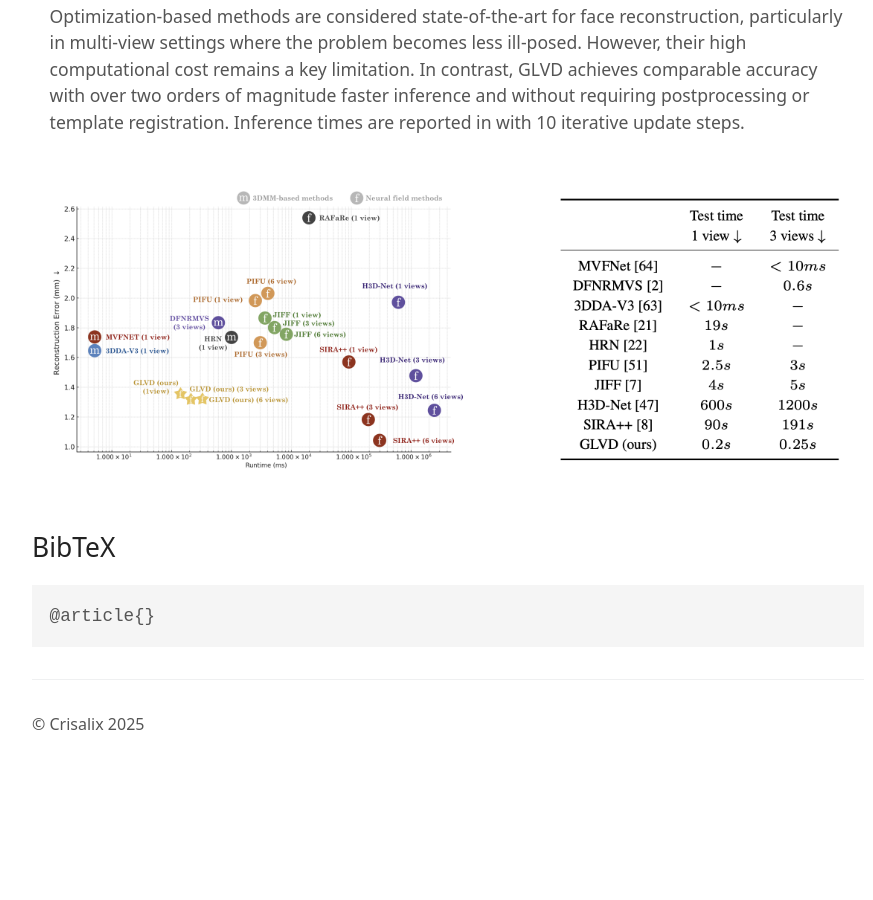
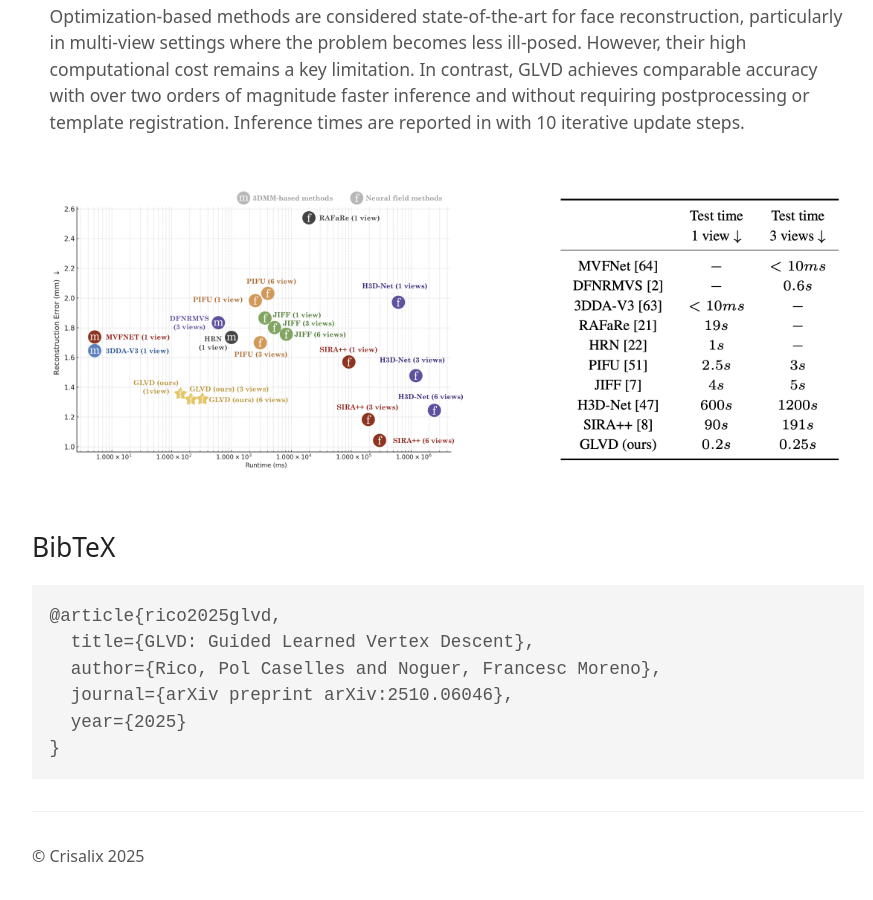
Before and after one commit to CrisalixSA/glvd, a Jekyll site: the page built from index.md, in a window 1280 px wide and 900 px high, scrolled down 3080 px. Shown: the whole window, without its empty margins (192-1065 px from the left). Built offline with Jekyll 4.4.1, drawn with Linux system fonts in a browser that asks for light colours; before the commit the page ends 3848 px from its top, so only the background shows below that.

Commit message:
add arxiv citation (#7)

````diff
--- a/index.md
+++ b/index.md
@@ -37,5 +37,10 @@ Optimization-based methods are considered state-of-the-art for face reconstructi
 ## BibTeX
 
 ```
-@article{}
+@article{rico2025glvd,
+  title={GLVD: Guided Learned Vertex Descent},
+  author={Rico, Pol Caselles and Noguer, Francesc Moreno},
+  journal={arXiv preprint arXiv:2510.06046},
+  year={2025}
+}
 ```
````
